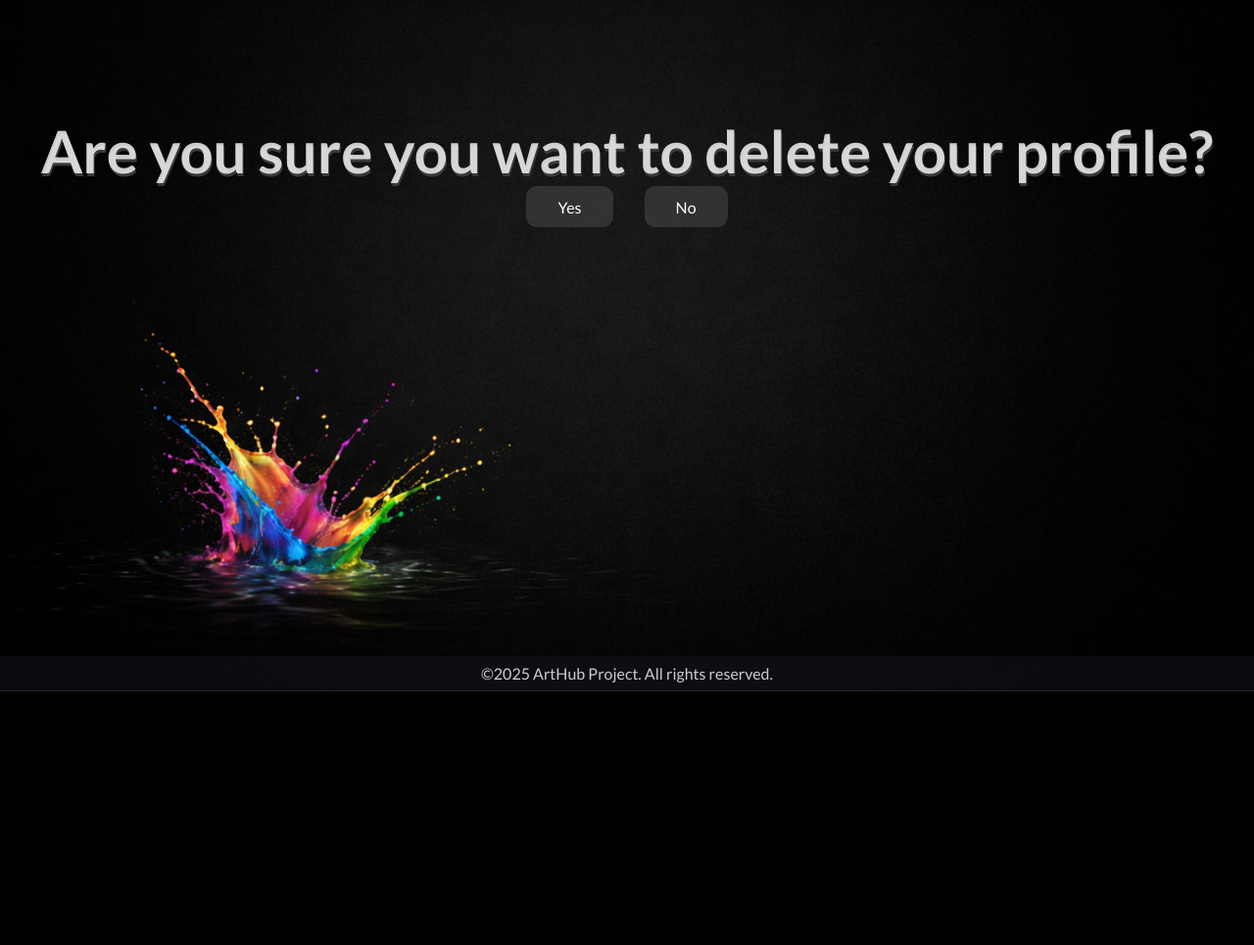
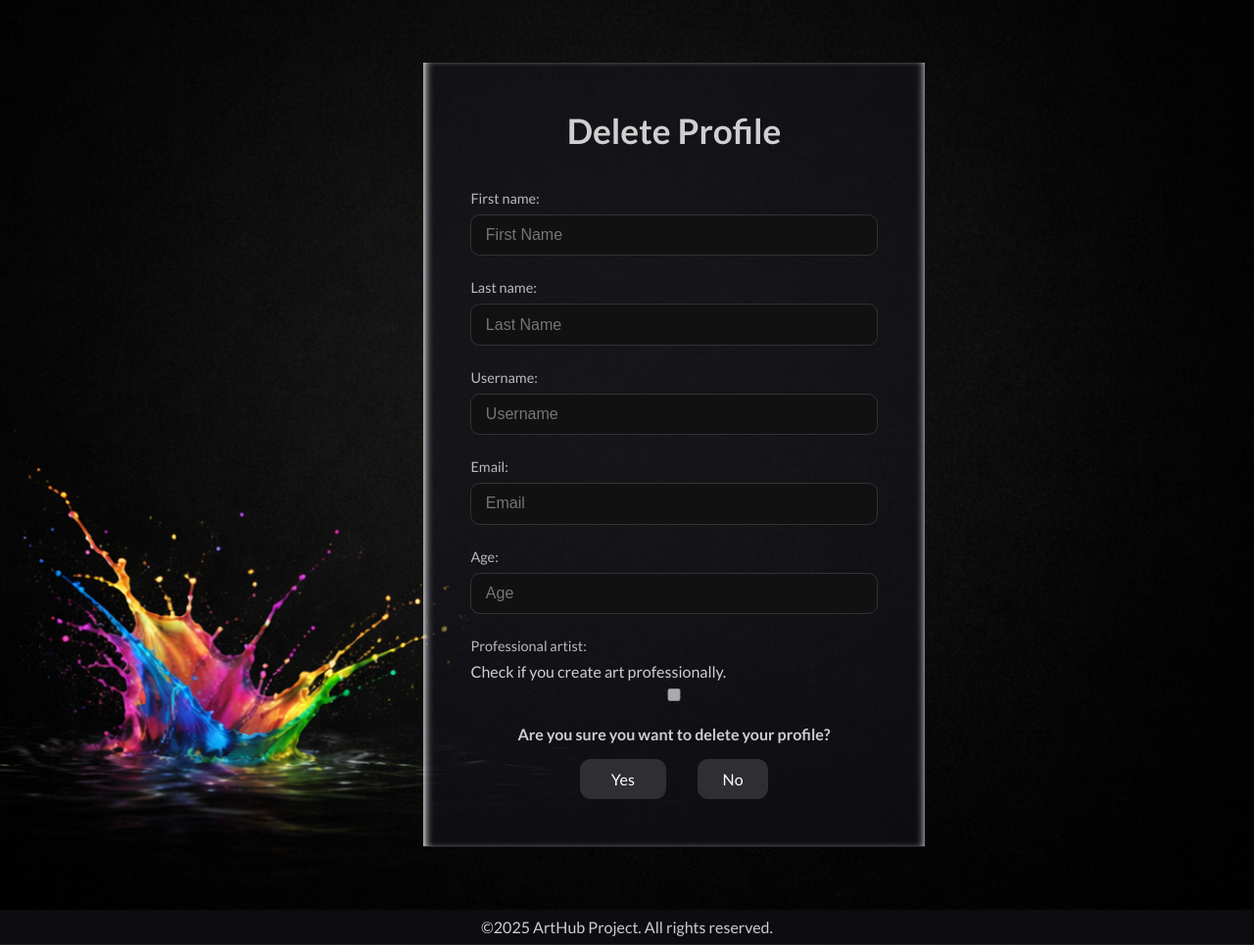
Before and after one commit to NikolinaPetrova/artHub, a Django app: page /profile/delete/ in a window 1280 px wide. Shown: the part 94-1059 px from the top of the page at 98% size. Before the commit the page ends 800 px from the top, so only its background shows below. Run offline with Django 5.2, Linux system fonts and the light colour scheme; some libraries are stand-ins or nearby versions; some web fonts are replaced.

Commit message:
Add prefilled disabled forms for Profile and Artwork

```diff
--- a/artworks/forms/artworks.py
+++ b/artworks/forms/artworks.py
@@ -1,6 +1,7 @@
 import re
 from django import forms
 from artworks.models import Artwork, Tag
+from common.mixins import DisabledFormFieldsMixin
 
 TAG_REGEX = re.compile(r'^[a-z0-9]+(-[a-z0-9]+)*$')
 
@@ -46,3 +47,6 @@
 
 class EditArtworkForm(BaseArtworkForm):
     ...
+
+class DeleteArtworkForm(DisabledFormFieldsMixin, BaseArtworkForm):
+    ...
--- /dev/null
+++ b/common/mixins.py
@@ -0,0 +1,5 @@
+class DisabledFormFieldsMixin:
+    def __init__(self,*args, **kwargs):
+        super().__init__(*args, **kwargs)
+        for name in self.fields:
+            self.fields[name].disabled = True
--- a/profiles/forms.py
+++ b/profiles/forms.py
@@ -1,4 +1,6 @@
 from django import forms
+
+from common.mixins import DisabledFormFieldsMixin
 from profiles.models import Profile
 
 
@@ -48,5 +50,5 @@
     class Meta(BaseProfileForm.Meta):
         exclude = ['professional_artist']
 
-class DeleteProfileForm(BaseProfileForm):
+class DeleteProfileForm(DisabledFormFieldsMixin, BaseProfileForm):
     ...
--- a/profiles/views.py
+++ b/profiles/views.py
@@ -2,7 +2,7 @@
 from django.urls import reverse_lazy
 from django.views.generic import CreateView, UpdateView, DetailView, DeleteView
 from common.utils import get_profile
-from profiles.forms import CreateProfileForm, EditProfileForm, ProfileDetailsForm
+from profiles.forms import CreateProfileForm, EditProfileForm, ProfileDetailsForm, DeleteProfileForm
 from profiles.models import Profile
 
 class ProfileCreateView(CreateView):
@@ -33,9 +33,15 @@
 
 class ProfileDeleteView(DeleteView):
     template_name = 'profile/delete-profile.html'
+    form_class = DeleteProfileForm
 
     def get_object(self, queryset=None):
         return get_profile()
+
+    def get_form(self, form_class=None):
+        if form_class is None:
+            form_class = self.get_form_class()
+        return form_class(instance=self.get_object(), **self.get_form_kwargs())
 
     def post(self, request, *args, **kwargs):
         choice = request.POST.get('confirm')
--- a/static/css/forms.css
+++ b/static/css/forms.css
@@ -1,6 +1,5 @@
-.artwork-edit,
-.artwork-create,
-.profile-create {
+.artwork-form,
+.profile-form {
     min-height: 100vh;
     display: flex;
     justify-content: center;
@@ -9,13 +8,13 @@
 }
 
 #edit-page,
-#create-page {
+#create-page,
+#delete-page {
     width: 100%;
     max-width: 500px;
     padding: 3rem;
     background: rgba(20, 20, 30, 0.55);
     backdrop-filter: blur(0.1px);
-    -webkit-backdrop-filter: blur(0.1px);
     border-bottom: 1px solid rgba(255, 255, 255, 0.1);
     box-shadow:inset 8px 0 8px -6px white,inset -5px 0 8px -5px white;
     box-sizing: initial;
@@ -23,14 +22,16 @@
 }
 
 #edit-page h1,
-#create-page h1 {
+#create-page h1,
+#delete-page h1 {
     margin-bottom: 2.5rem;
     font-size: 2.2rem;
     text-align: center;
 }
 
 #edit-page > div:not(.buttons),
-#create-page > div:not(.buttons) {
+#create-page > div:not(.buttons),
+#delete-page > div:not(.buttons) {
     display: flex;
     flex-direction: column;
     gap: 0.5rem;
@@ -85,3 +86,8 @@
     border-color: #dbdbe6;
     box-shadow: 0 0 0 2px rgba(79,70,229,0.3);
 }
+
+#delete-page h4 {
+    padding-bottom: 1rem;
+    text-align: center;
+}
--- a/static/css/home.css
+++ b/static/css/home.css
@@ -43,7 +43,6 @@
 }
 
 .main-no-profile,
-.delete-page,
 .error-page {
     display: flex;
     flex-direction: column;
--- a/templates/artwork/create-artwork.html
+++ b/templates/artwork/create-artwork.html
@@ -1,7 +1,7 @@
 {% extends 'base.html' %}
 {% block content %}
 
-    <main class="artwork-create">
+    <main class="artwork-form">
         <form method="post">
             <div id="create-page">
                 <h1>Create Artwork</h1>
--- a/templates/artwork/edit-artwork.html
+++ b/templates/artwork/edit-artwork.html
@@ -1,7 +1,7 @@
 {% extends 'base.html' %}
 {% block content %}
 
-    <main class="artwork-edit">
+    <main class="artwork-form">
         <form method="post">
             <div id="edit-page">
                 <h1>Edit Artwork</h1>
--- a/templates/profile/create-profile.html
+++ b/templates/profile/create-profile.html
@@ -1,6 +1,6 @@
 {% extends 'base.html' %}
 {% block content %}
-    <main class="profile-create">
+    <main class="profile-form">
         <form method="post">
             <div id="create-page">
                 <h1>Create Profile</h1>
--- a/templates/profile/delete-profile.html
+++ b/templates/profile/delete-profile.html
@@ -1,13 +1,17 @@
 {% extends 'base.html' %}
 {% block content %}
 
-        <main class="delete-page">
+        <main class="profile-form">
         <form method="post">
-            {% csrf_token %}
-            <h1>Are you sure you want to delete your profile?</h1>
-            <div class="buttons">
-                <button type="submit" name="confirm" value="yes">Yes</button>
-                <button type="submit" name="confirm" value="no">No</button>
+            <div id="delete-page">
+                <h1>Delete Profile</h1>
+                {% csrf_token %}
+                {{ form }}
+                <h4>Are you sure you want to delete your profile?</h4>
+                <div class="buttons">
+                    <button type="Submit" name="confirm" value="yes">Yes</button>
+                    <button type="Submit" name="confirm" value="no">No</button>
+                </div>
             </div>
         </form>
         </main>
--- a/templates/profile/edit-profile.html
+++ b/templates/profile/edit-profile.html
@@ -1,7 +1,7 @@
 {% extends 'base.html' %}
 {% block content %}
 
-    <main class="artwork-edit">
+    <main class="profile-form">
         <form method="post">
             <div id="edit-page">
                 <h1>Edit Profile</h1>
```
Also changed, not shown: artworks/views/artworks.py (+8 -1 lines), templates/artwork/delete-artwork.html (+10 -6 lines).
